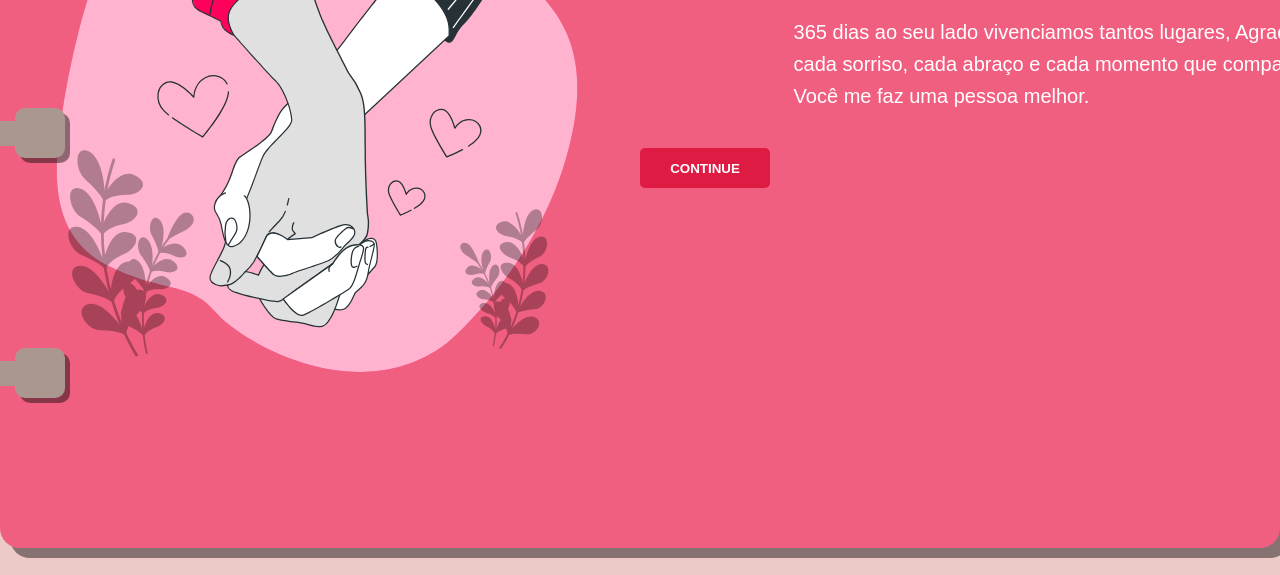
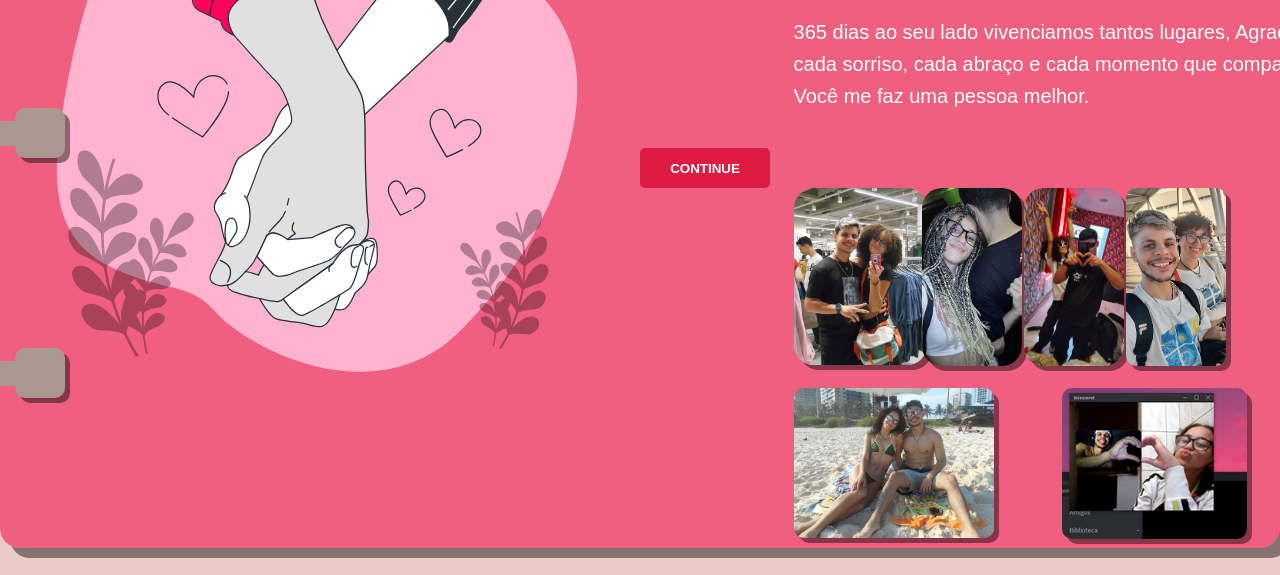
Before and after one commit to KlauzCode/1-Year-Valentine, a plain HTML site: page texto.html in a window 1280 px wide. Shown: the part 252-827 px from the top of the page. Drawn offline with Linux system fonts and the light colour scheme; the site is published under a folder, as on GitHub Pages, so addresses that start at the root find nothing; a web font is replaced by a local one.

Commit message:
Update texto.html

```diff
--- a/texto.html
+++ b/texto.html
@@ -47,12 +47,12 @@
             <a href="fotos.html"><button class="css-button-rounded--blue">CONTINUE</button></a>
 
             <figure class="carrosel">
-                <img width= 133px id="over" class="img1" src="/image/5.jpg" alt="">
-                <img width= 100px id="over" class="img2" src="/image/3.jpg" alt="">
-                <img width= 100px id="over" class="img3" src="/image/4.jpg" alt="">
-                <img width= 200px id="over" class="img4" src="/image/6.jpg" alt="">
-                <img width= 100px id="over" class="img5" src="/image/7.jpg" alt="">
-                <img width= 185px id="over" class="img6" src="/image/1.png" alt="">
+                <img width= 133px id="over" class="img1" src="image/5.jpg" alt="">
+                <img width= 100px id="over" class="img2" src="image/3.jpg" alt="">
+                <img width= 100px id="over" class="img3" src="image/4.jpg" alt="">
+                <img width= 200px id="over" class="img4" src="image/6.jpg" alt="">
+                <img width= 100px id="over" class="img5" src="image/7.jpg" alt="">
+                <img width= 185px id="over" class="img6" src="image/1.png" alt="">
             </figure>
 
         </div>
```
